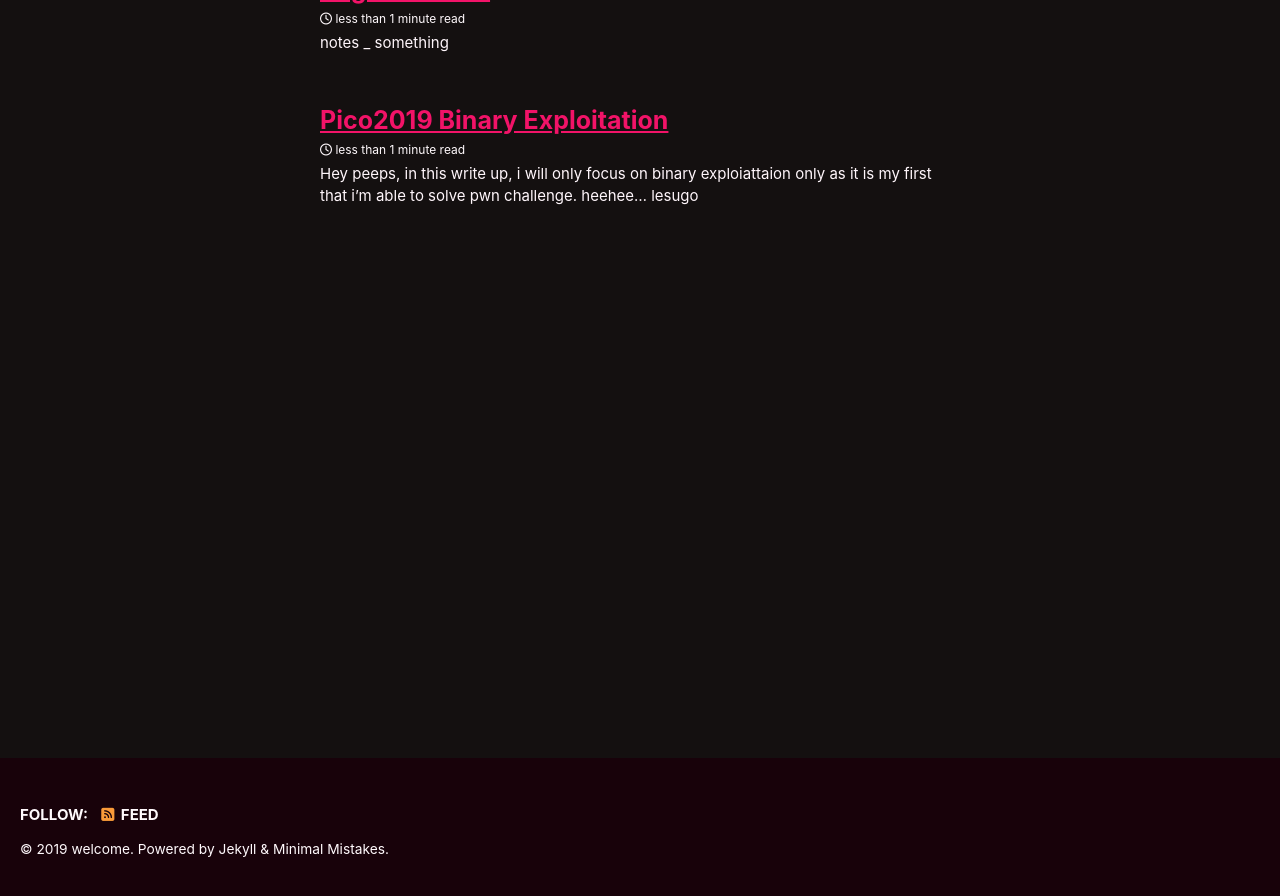
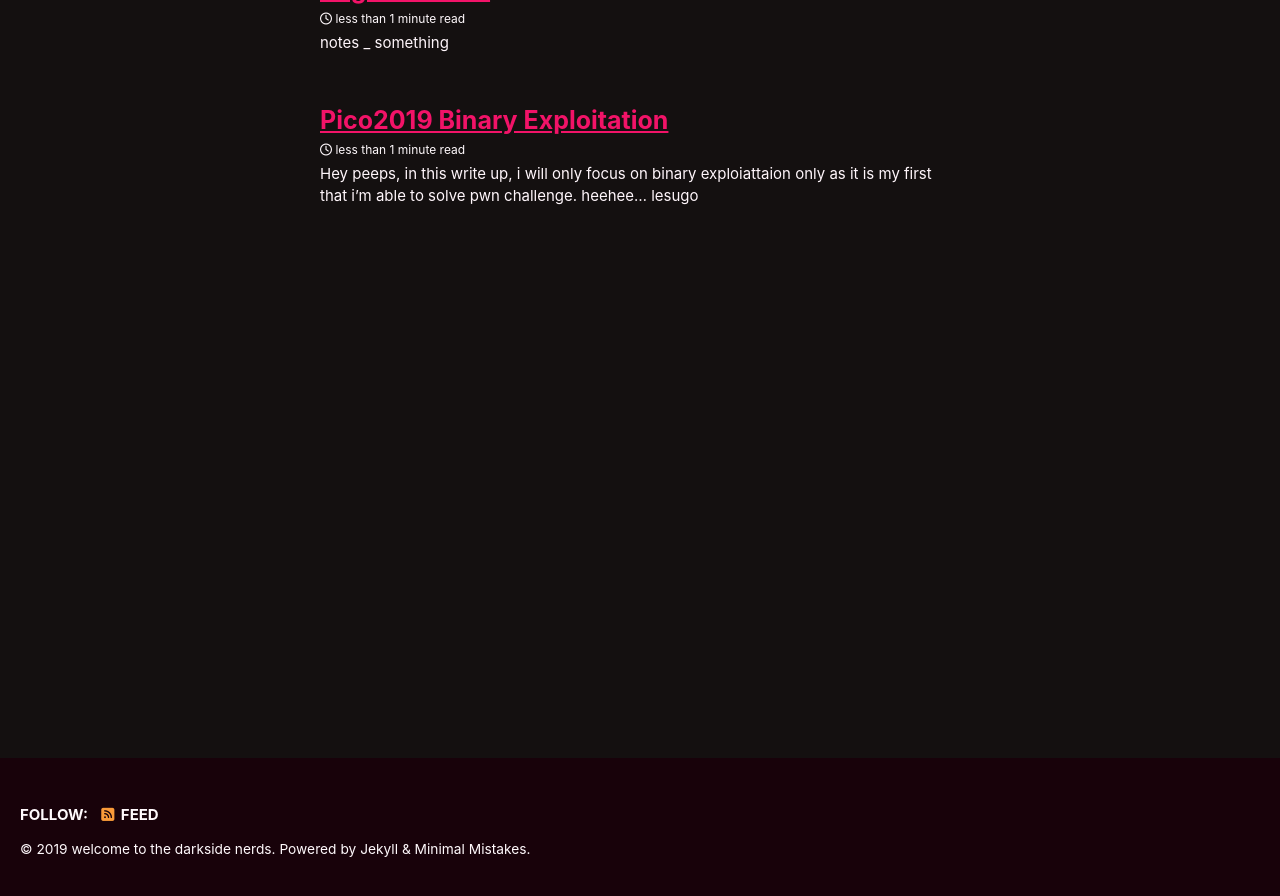
Before and after one commit to n3kk4h/n3kk4h.github.io, a Jekyll site: the page built from index.html, in a window 1280 px wide and 900 px high, scrolled down 203 px. Shown: the top 896 px of the window. Built offline with Jekyll 4.4.1, drawn with Linux system fonts in a browser that asks for light colours; cached includes are drawn as plain includes; nearby versions of some CDN libraries; the list of posts is cut into pages by our own code; some of the changed text lies outside the part shown.

Commit message:
Update _config.yml

```diff
--- a/_config.yml
+++ b/_config.yml
@@ -14,10 +14,10 @@
 
 # Site Settings
 locale                   : "en-US"
-title                    : "welcome"
+title                    : "welcome to the darkside nerds"
 title_separator          : "-"
 name                     : #"Fareed Fauzi"
-description              : #"Capturing flags with friends <3"
+description              : "Do you smell own armpits?"
 url                      : # the base hostname & protocol for your site e.g. "https://mmistakes.github.io"
 baseurl                  : # the subpath of your site, e.g. "/blog"
 repository               : # GitHub username/repo-name e.g. "mmistakes/minimal-mistakes"
```
